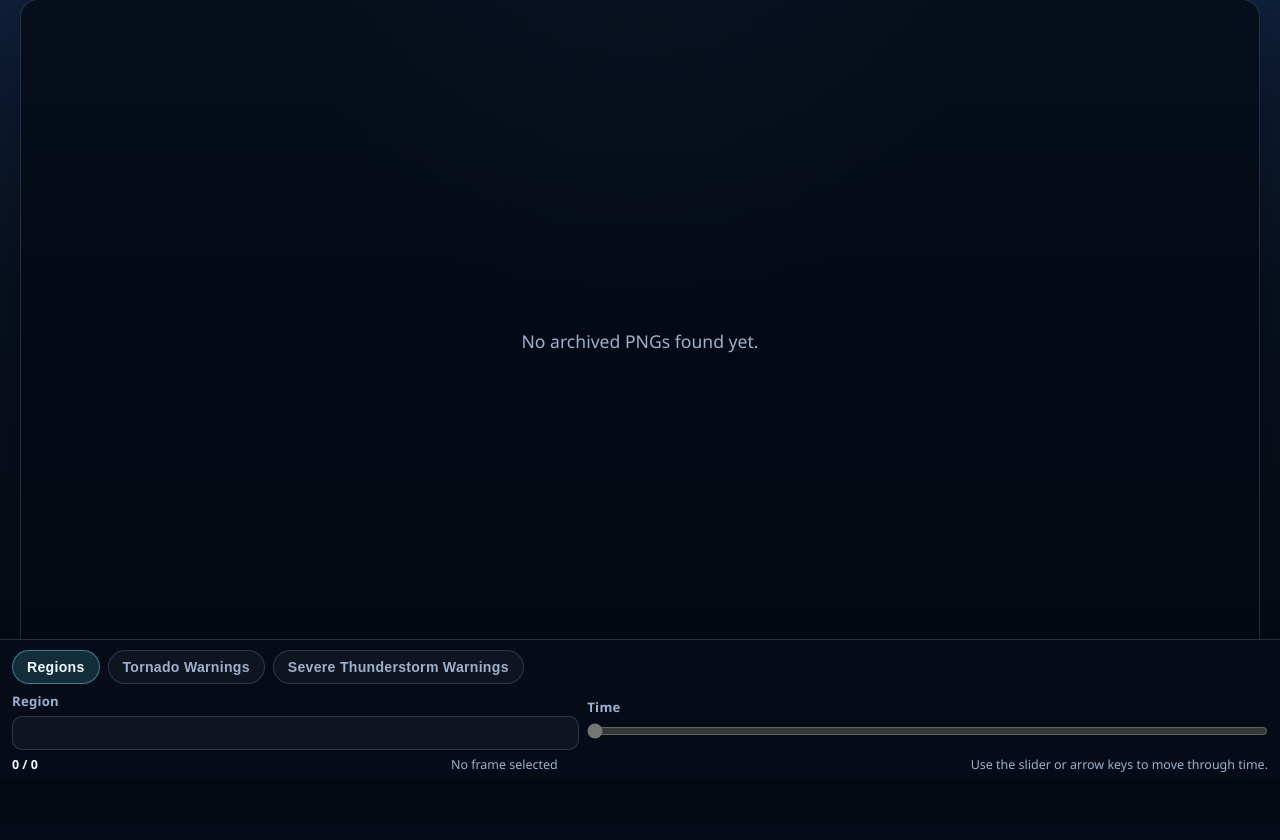
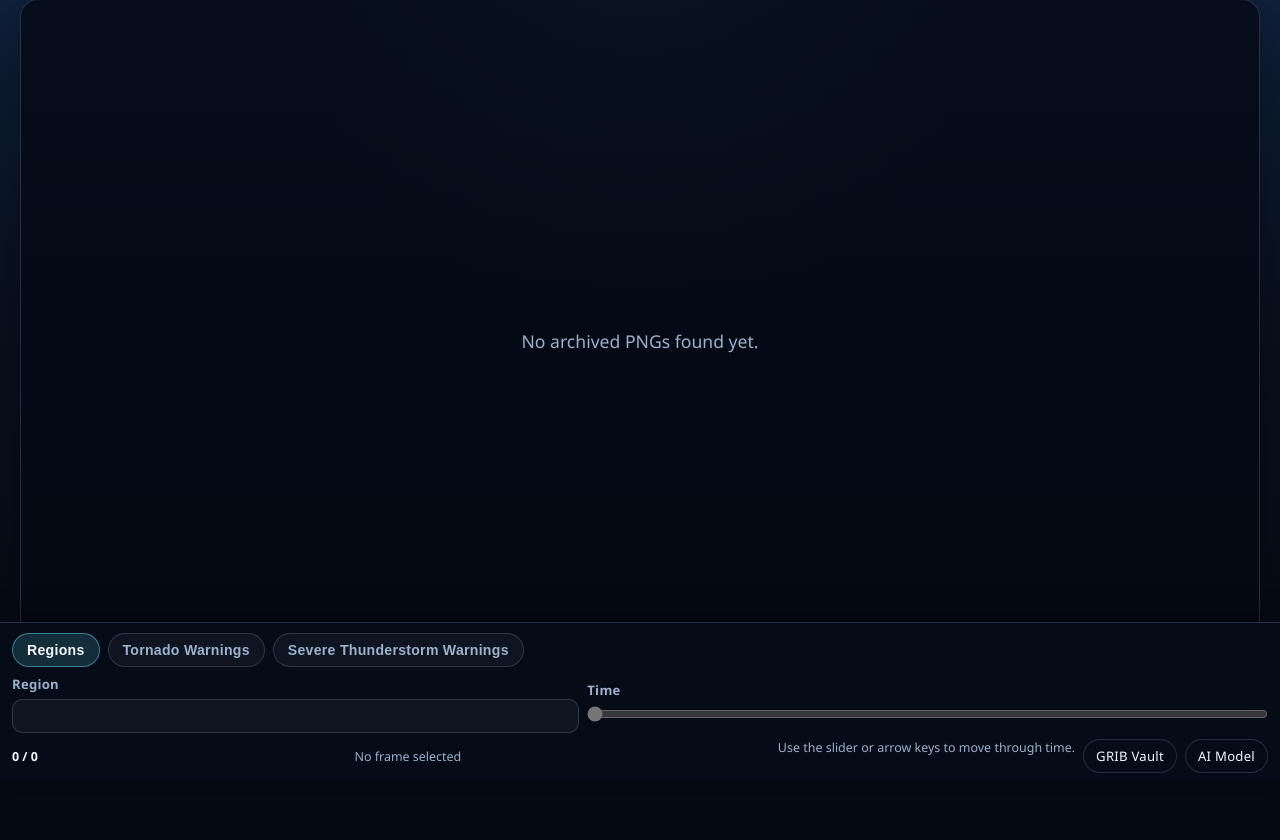
Before and after one commit to Jackweather/radar_archive, a Flask app: page / in a window 1280 px wide. Shown: the part 21-861 px from the top of the page. Before the commit the page ends 793 px from the top, so only its background shows below. Run offline with Flask 2, Linux system fonts and the light colour scheme; data that the repository does not hold is empty.

Commit message:
Update index.html

```diff
--- a/templates/index.html
+++ b/templates/index.html
@@ -302,6 +302,36 @@
       outline: none;
     }
 
+    .bottom-links {
+      display: flex;
+      gap: 8px;
+      flex-wrap: wrap;
+    }
+
+    .bottom-link {
+      display: inline-flex;
+      align-items: center;
+      justify-content: center;
+      min-height: 34px;
+      padding: 0 12px;
+      border-radius: 999px;
+      border: 1px solid rgba(157, 177, 204, 0.2);
+      background: rgba(6, 13, 25, 0.72);
+      color: var(--text);
+      text-decoration: none;
+      font-size: 0.82rem;
+      letter-spacing: 0.02em;
+      transition: border-color 160ms ease, background 160ms ease, transform 160ms ease;
+    }
+
+    .bottom-link:hover,
+    .bottom-link:focus {
+      border-color: rgba(102, 217, 239, 0.42);
+      background: rgba(8, 16, 30, 0.9);
+      transform: translateY(-1px);
+      outline: none;
+    }
+
     @keyframes spin {
       to {
         transform: rotate(360deg);
@@ -375,7 +405,11 @@
       <div class="footer-meta">
         <div><strong id="frame-position">0 / 0</strong></div>
         <div id="frame-time">No frame selected</div>
-        <div>Use the slider or arrow keys to move through time.</div>
+          <div class="bottom-links">
+            <span>Use the slider or arrow keys to move through time.</span>
+            <a class="bottom-link" href="/vault-archive">GRIB Vault</a>
+            <a class="bottom-link" href="/ai-model">AI Model</a>
+          </div>
       </div>
     </section>
   </div>
```
